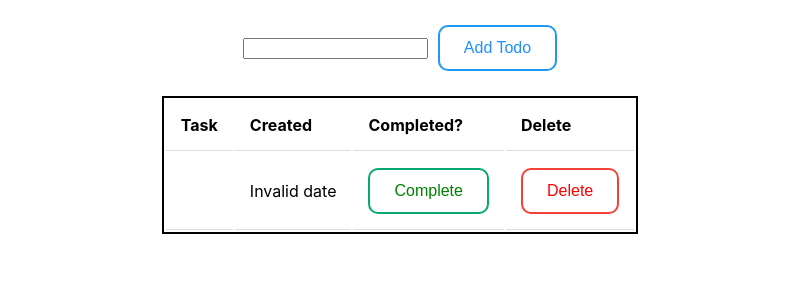
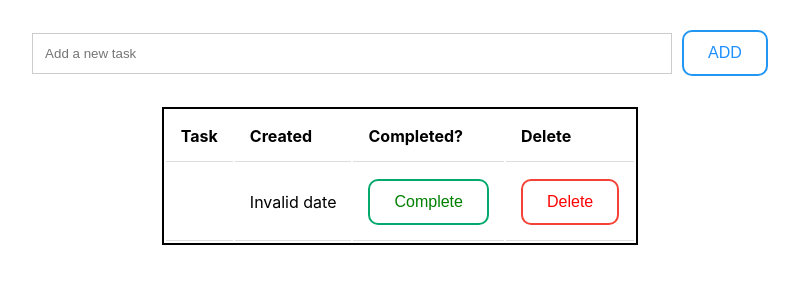
Before and after one commit to Alexlloydwhite/aws-react-todo-list, a React (Create React App) app: page / in a window 1280 px wide. Shown: the top 300 px of the page, without its empty margins (240-1039 px from the left). Built offline with nearby package versions, Linux system fonts and the light colour scheme; no server answers.

Commit message:
styling input

```diff
--- a/src/components/AddTodo/AddTodo.css
+++ b/src/components/AddTodo/AddTodo.css
@@ -13,6 +13,15 @@ button {
     border-radius: 10px;
 }
 
+input {
+    width: 50%;
+    padding: 12px;
+    margin: 8px 0;
+    display: inline-block;
+    border: 1px solid #ccc;
+    box-sizing: border-box;
+  }
+
 .default {
     border-color: #2196F3;
     color: dodgerblue;
--- a/src/components/AddTodo/AddTodo.tsx
+++ b/src/components/AddTodo/AddTodo.tsx
@@ -23,8 +23,9 @@ export default function AddTodo() {
             <input
                 value={inputValue}
                 onChange={(e) => setInputValue(e.target.value)}
+                placeholder="Add a new task"
             />
-            <button className="default" type="submit">Add Todo</button>
+            <button className="default" type="submit">ADD</button>
         </form>
     );
 }
```
